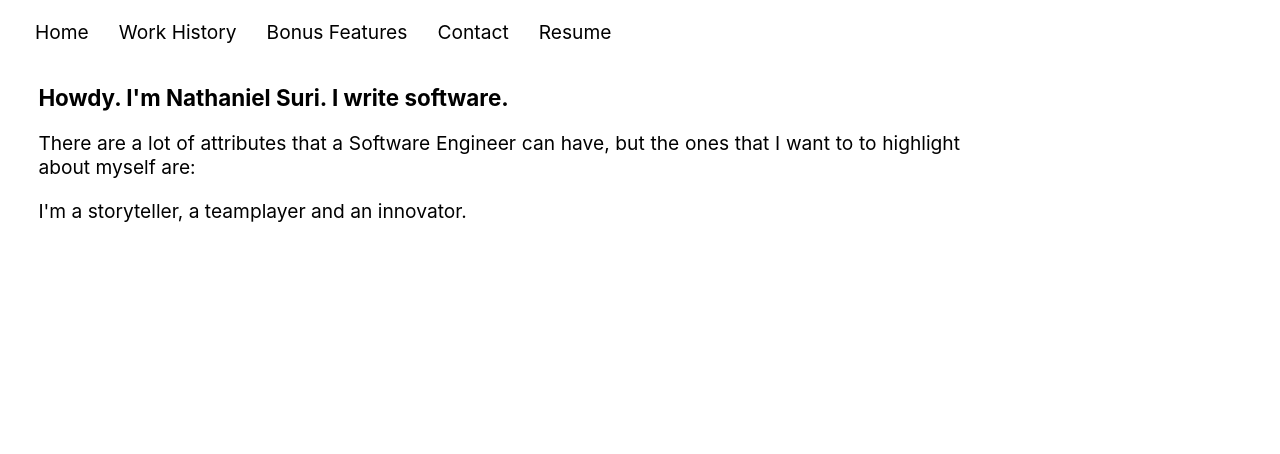
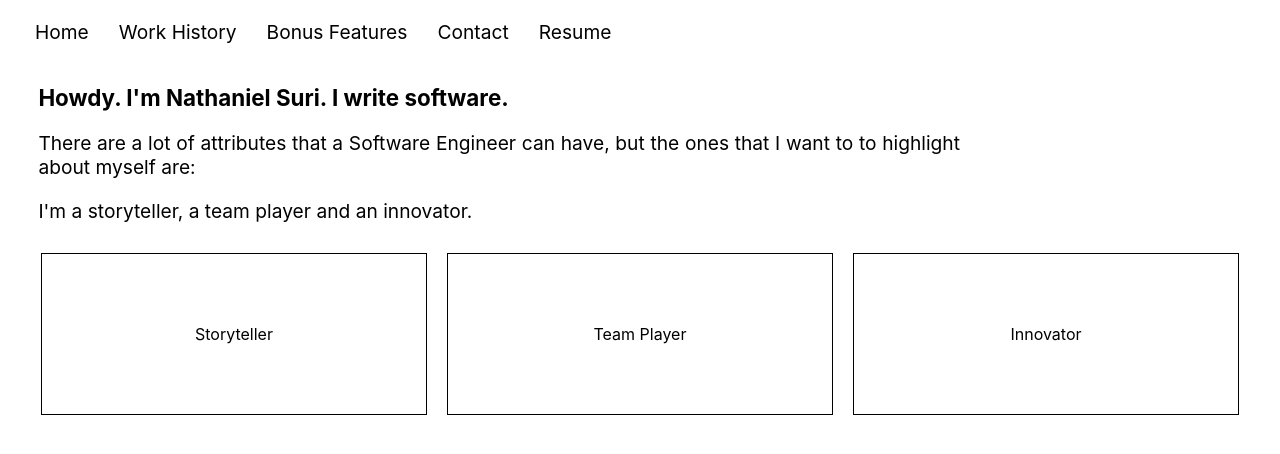
Before and after one commit to Natesuri/2020-portfolio-site, a React (Create React App) app: page /#/ in a window 1280 px wide. Shown: the top 454 px of the page. Built offline with nearby package versions, Linux system fonts and the light colour scheme.

Commit message:
Adds the pre-Details component to Home.
Adds the html that will become the details component
Adds methods to Home for accessing details based on hove state

```diff
--- a/src/components/home/Home.js
+++ b/src/components/home/Home.js
@@ -1,15 +1,67 @@
 import React from 'react'
 import { COPY } from '../../constants/constants'
 import { formatPageCopy } from '../../utils'
+import '../../styles/formatting.scss'
+
 export class HomePage extends React.Component {
 
   state = {
+    isDisplayingDetails: false,
+    hoveredAttribute: ''
   };
+
+  createBlurb = attribute => {
+    this.setState(
+      {
+        isDisplayingDetails: true,
+        hoveredAttribute: attribute
+      }
+    )
+    console.log(this.state)
+  }
+
+  removeBlurb = () => {
+    this.setState(
+      {
+        isDisplayingDetails: false,
+        hoveredAttribute: ''
+      }
+    )
+    console.log(this.state)
+  }
+
+  getDetails = hoveredAttribute => {
+
+    const copyDetailsArray = COPY.HOME.DETAILS[hoveredAttribute]
+
+    return (
+      copyDetailsArray.map((detail, index) => {
+        return <p key={detail + index} >{detail}</p>
+      } )
+
+    )
+  }
 
   render() {
     return (
       <React.Fragment>
         { formatPageCopy(COPY.HOME) }
+        <div className='homeBlockContainer'>
+          <div className='blockContent' onMouseEnter={ () => this.createBlurb('storyteller')} onMouseLeave={this.removeBlurb}>
+            <p>Storyteller</p>
+          </div>
+          <div className='blockContent' onMouseEnter={() => this.createBlurb('teamPlayer')} onMouseLeave={this.removeBlurb}>
+            <p>Team Player</p>
+          </div>
+          <div className='blockContent' onMouseEnter={() => this.createBlurb('innovator')} onMouseLeave={this.removeBlurb}>
+            <p>Innovator</p>
+          </div>
+        </div>
+        {this.state.isDisplayingDetails && (
+          <div className='homeDetailsContainer'>
+            {this.getDetails(this.state.hoveredAttribute)}
+          </div>
+        )}
       </React.Fragment>
     )
   }
--- a/src/constants/constants.js
+++ b/src/constants/constants.js
@@ -30,8 +30,25 @@ export const COPY = {
     HEADER: "Howdy. I'm Nathaniel Suri. I write software.",
     MAIN: [
       "There are a lot of attributes that a Software Engineer can have, but the ones that I want to to highlight about myself are:",
-      "I'm a storyteller, a teamplayer and an innovator.",
-    ]
+      "I'm a storyteller, a team player and an innovator.",
+    ],
+    DETAILS: {
+      "storyteller": [
+        "I'm a storyteller at heart, which helps me empathize with the end user of the platform or application that I'm building. Understanding their needs and desires allows me to make value-driven programming and design decisions.",
+        "My communication skills allow me to bridge the gap between business goals, operations and user needs, and the aspirational designs. This keeps everyone honest and unifies the team with realistic goals, happy comprimise, and minimizing surprises.",
+      ],
+      "teamPlayer": [
+        `"A great team player", "helping attitude", and "very positive person to be around" are the words of my peers when they were evalutating me on "Team Building & Culture". My growth mindset and positive spirit are just a few ways I support my team.`,
+        "I treat my peers with respect, provide support to my teammates when working through tough design problems, and am very receptive to feeback from the team.",
+        "I run a department-wide bookclub! We're currently working through the newest edition of Effective Python in order to help us all improve our codebase.",
+        "I regularly participate in our scrum ceremonies and run meetings, as well as serve in our criticals rotation."
+      ],
+      "innovator": [
+        "Creative problem solving is my bread and butter. Whether it's designing a way to audit requests to and responses from our API, or how to recursively flatten a nested dictionary for conversion into a CSV, I strive to find the most efficient way to solve the problem, while still keeping the end user top of mind.",
+        "I'm considered a subject-matter expert for many aspects of our platform and I help other teams find solutions for integrating with our platform to solve their business problems.",
+        "I've taken the lead on improving our team's workflows and encouraging thorough documentation, helping reduce code-review latency and allowing others to work independently and minimizing lost engineering time due redundent knowledge transfer meetings."
+      ]
+    }
   },
   HISTORY: {
     HEADER: "I'm a Software Engineer with a background in Filmmaking.",
--- a/src/styles/formatting.scss
+++ b/src/styles/formatting.scss
@@ -20,3 +20,44 @@
   margin: 20px 3%;
   font-size: 1.4em;
 }
+
+.homeBlockContainer {
+  height: 30vh;
+  display: flex;
+  flex-direction: row;
+  justify-content: center;
+
+  div {
+    display: flex;
+    flex-direction: column;
+    justify-content: center;
+    margin: 10px;
+    height: 20vh;
+    width: 30vw;
+    border: solid 1px black;
+    transition: background-color 0.5s;
+
+    &:hover {
+      background: yellow;
+    }
+  }
+}
+
+.blockContent {
+  p {
+    margin: 0;
+    text-align: center;
+  }
+}
+
+.homeDetailsContainer {
+  height: 30vh;
+  display: flex;
+  flex-direction: column;
+  align-items: center;
+
+  p {
+    text-align: justify;
+    width: 50vw;
+  }
+}
```
